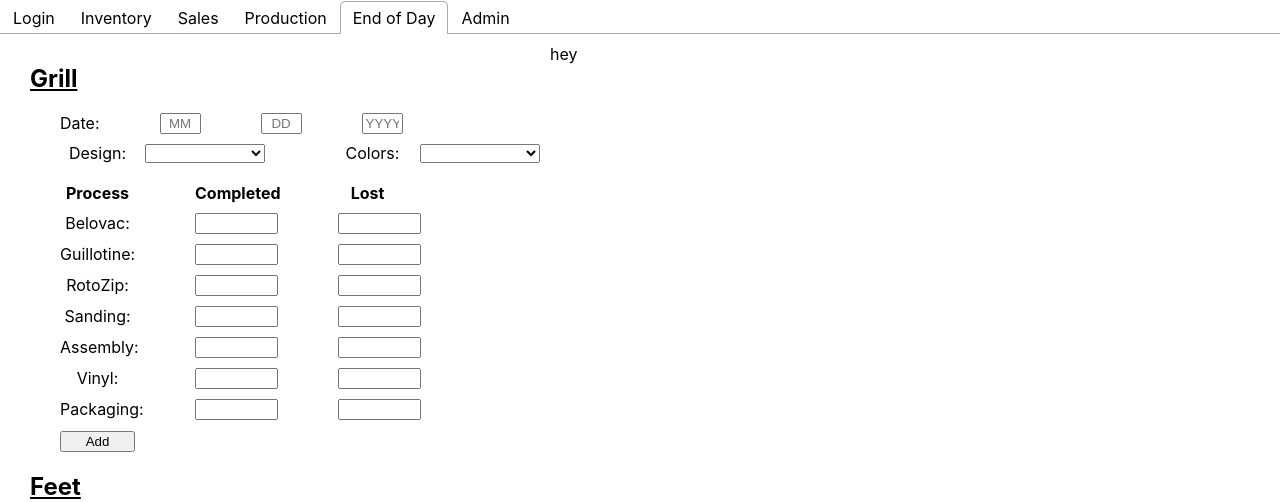
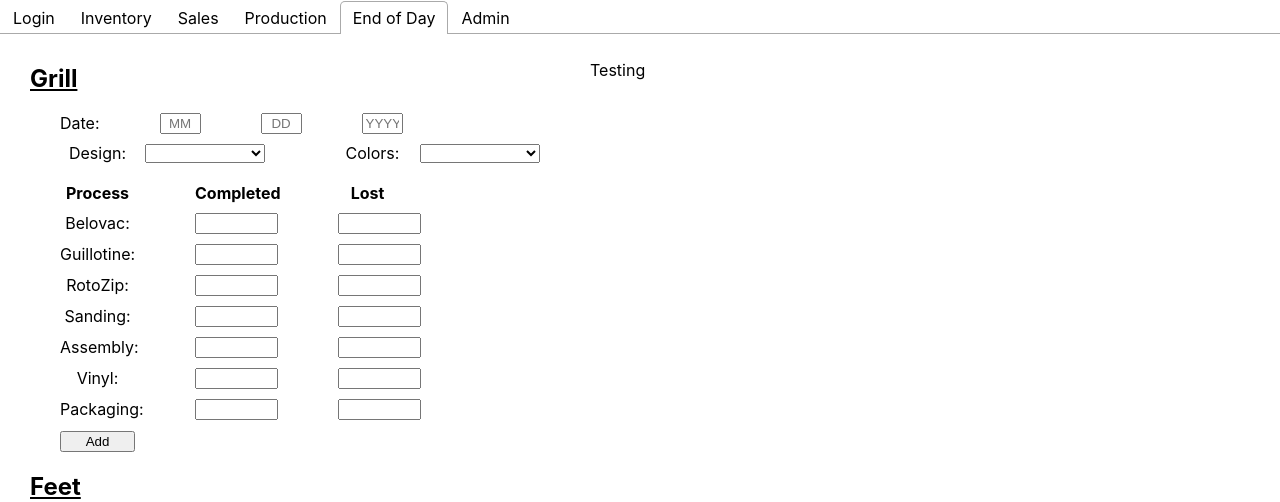
Before and after one commit to gigglyinventory/giggly_inventory, a React (Create React App) app in the folder giggly-ui/: page / in a window 1280 px wide. Both pictures are taken after a click on the tab "End of Day". Shown: the top 502 px of the page. Built offline with nearby package versions, Linux system fonts and the light colour scheme.

Commit message:
More work and InventoryTable.css

```diff
--- a/giggly-ui/src/Components/EndOfDay.js
+++ b/giggly-ui/src/Components/EndOfDay.js
@@ -1,6 +1,7 @@
 import React from "react";
 import ReactDOM from 'react-dom';
 import Grills from "./Grills"
+import Output from "./Output"
 import "./EndOfDay.css"
 
 {/*Will be moving the bulk of of EndOfDay to their own .js file.
@@ -87,8 +88,7 @@ function EndOfDay(){
         {/*The div below is where i was going to try to display the input from EndOfDay
           Will try to add a Display.js for said function*/}
         <div>
-          hey
-          <output name="display" for="grill_vac vac_lost"></output>
+          <Output />
         </div>
 
       {/*The dive below will be movied to Feet.js. Almost an exact copy of Grills.js*/}
--- a/giggly-ui/src/Components/Grills.js
+++ b/giggly-ui/src/Components/Grills.js
@@ -2,8 +2,14 @@ import React from "react";
 import ReactDOM from 'react-dom';
 import { confirmAlert } from 'react-confirm-alert';
 import 'react-confirm-alert/src/react-confirm-alert.css';
+import "./EndOfDay.css";
+import Output, {addMessage} from './Output'
+//import * as utils from './Output.js';
+//import {addMessage} from './Output.js';
+//const addMessage = require("./Output").addMessage;
 /*Each member of the EndOfDay.js uses the EndOfDay.css for styling.*/
-import "./EndOfDay.css"
+
+
 
 class Grills extends React.Component{
   constructor(props){
@@ -31,9 +37,15 @@ class Grills extends React.Component{
       packaging: "10",
       packagingLost: "5"
     };
-
+    this.outputMessage ="Checking";
     this.handleChange = this.handleChange.bind(this);
     this.submit = this.submit.bind(this);
+    this.sendToSummary = this.sendToSummary.bind(this);
+  }
+
+  sendToSummary(message){
+    alert(message)
+    addMessage(message)
   }
 
   /*Function for when you add the information for the EndOfDay Grill information.
@@ -58,7 +70,7 @@ class Grills extends React.Component{
     confirmAlert({
       title: 'Confirm Add',
       message: 'Do you want to add to inventory',
-      buttons: [{label: 'Confim'
+      buttons: [{label: 'Confim', onClick: () => this.sendToSummary(message)
       },{label: 'Deny'}]
     })
   }
@@ -233,4 +245,5 @@ render() {
 
 }
 
+
 export default Grills
--- a/giggly-ui/src/Components/InventoryTable.css
+++ b/giggly-ui/src/Components/InventoryTable.css
@@ -16,6 +16,6 @@ div.across{
 ul.products{
   font-size: 100%;
   margin: 60px 60px 60px 60px;
-  border: 3px solid #73AD21;
+  border: 3px solid black;
   width: 150px;
 }
--- /dev/null
+++ b/giggly-ui/src/Components/Output.js
@@ -0,0 +1,35 @@
+import React from "react";
+import ReactDOM from 'react-dom';
+import "./EndOfDay.css"
+
+var entries = new Array;
+
+class Output extends React.Component{
+  constructor(props){
+    super(props);
+
+  }
+
+
+
+  render(){
+
+    return(
+      <div>
+        <ul>Testing
+          {entries.map((value, index) => {
+            return <li key={index}>{value}</li>
+          })}
+        </ul>
+      </div>
+    );
+  }
+}
+
+export function addMessage(msg){
+  alert("Ta da: " + msg)
+  entries.push(msg);
+}
+//module.exports = addMessage
+
+export default Output
```
